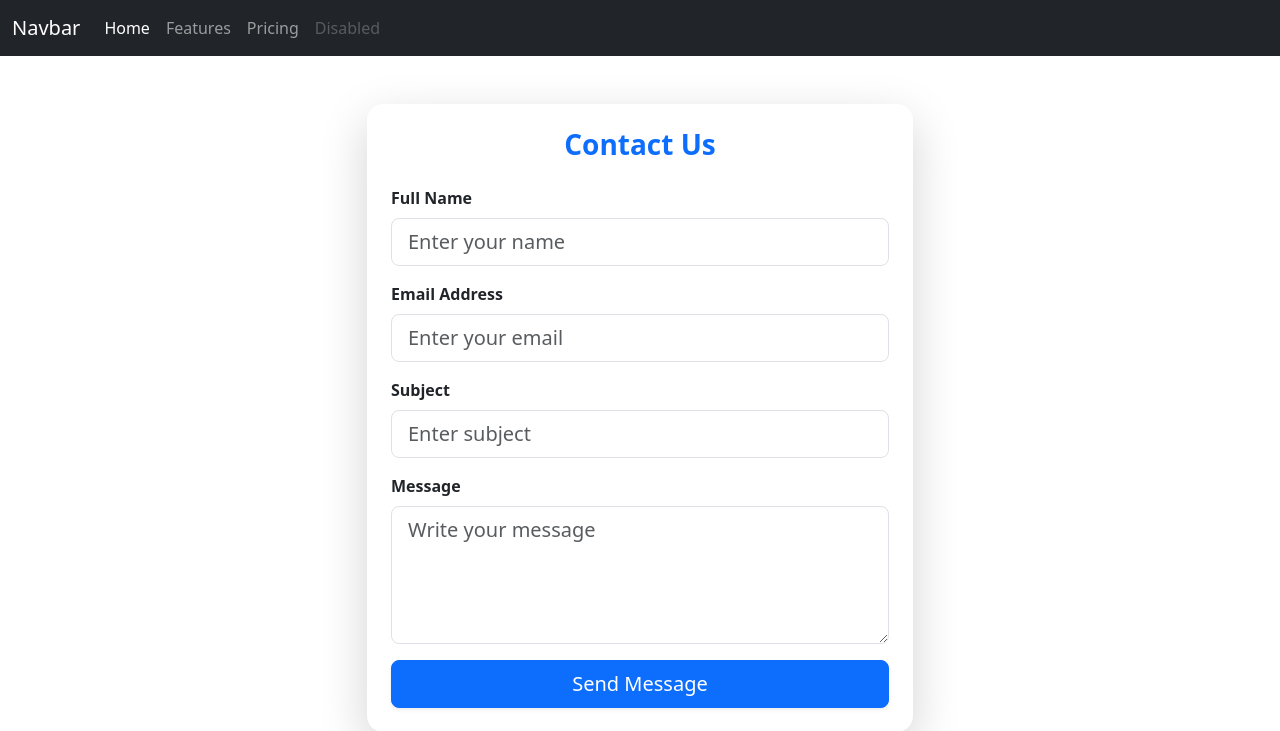
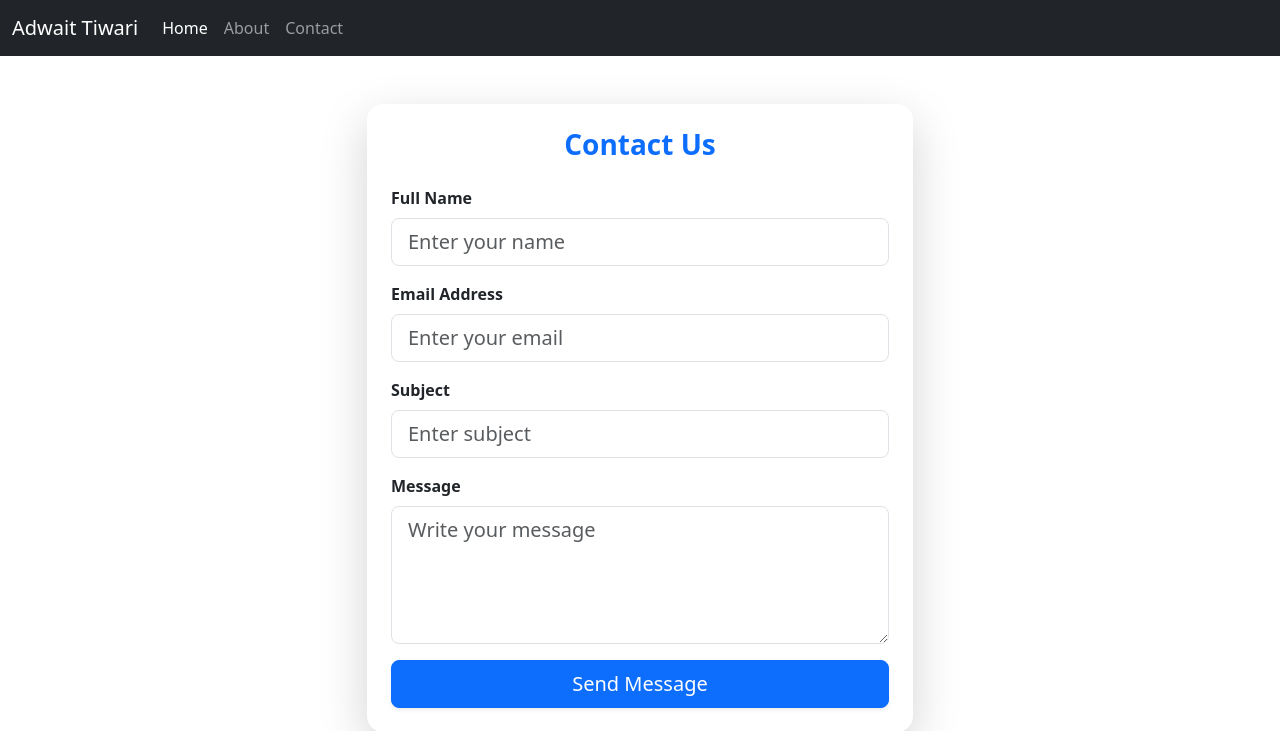
Before and after one commit to Adwait-tiwari/DjangoPractice, a Django app: page /contact in a window 1280 px wide. Shown: the top 731 px of the page. Run offline with Django 5.2, Linux system fonts and the light colour scheme.

Commit message:
Day4 Learning

```diff
--- a/Practice/views.py
+++ b/Practice/views.py
@@ -1,5 +1,6 @@
 from django.shortcuts import render
 from django.http import HttpResponse
+from Practice.models import Contact
 
 # Create your views here.
 def home(request):
@@ -14,6 +15,13 @@ def about(request):
     # return HttpResponse("This is the about page")
 
 def contact(request):
+    if request.method == 'POST':
+        name = request.POST.get('name')
+        email = request.POST.get('email')
+        subject = request.POST.get('subject')
+        desc = request.POST.get('desc')
+        contact = Contact(name=name,email=email,subject=subject,desc=desc)
+        contact.save()
     return render(request,'Contact.html')
 
     # return HttpResponse("this is the  contact page")
--- a/templates/Contact.html
+++ b/templates/Contact.html
@@ -10,6 +10,7 @@ TIwari{%endblock title %} {% block body%}
           <!-- Contact Form -->
           <form method="post" action="/contact">
             {% csrf_token %}
+
             <!-- Name -->
             <div class="mb-3">
               <label for="name" class="form-label fw-semibold">Full Name</label>
@@ -17,6 +18,7 @@ TIwari{%endblock title %} {% block body%}
                 type="text"
                 class="form-control form-control-lg"
                 id="name"
+                name="name"
                 placeholder="Enter your name"
                 required
               />
@@ -31,6 +33,7 @@ TIwari{%endblock title %} {% block body%}
                 type="email"
                 class="form-control form-control-lg"
                 id="email"
+                name="email"
                 placeholder="Enter your email"
                 required
               />
@@ -45,6 +48,7 @@ TIwari{%endblock title %} {% block body%}
                 type="text"
                 class="form-control form-control-lg"
                 id="subject"
+                name="subject"
                 placeholder="Enter subject"
                 required
               />
@@ -52,12 +56,11 @@ TIwari{%endblock title %} {% block body%}
 
             <!-- Message -->
             <div class="mb-3">
-              <label for="message" class="form-label fw-semibold"
-                >Message</label
-              >
+              <label for="desc" class="form-label fw-semibold">Message</label>
               <textarea
                 class="form-control form-control-lg"
-                id="message"
+                id="desc"
+                name="desc"
                 rows="4"
                 placeholder="Write your message"
                 required
@@ -77,4 +80,5 @@ TIwari{%endblock title %} {% block body%}
     </div>
   </div>
 </div>
+
 {% endblock body %}
--- a/templates/index.html
+++ b/templates/index.html
@@ -15,7 +15,7 @@
   <body>
     <nav class="navbar navbar-expand-lg bg-dark" data-bs-theme="dark">
       <div class="container-fluid">
-        <a class="navbar-brand" href="#">Navbar</a>
+        <a class="navbar-brand" href="#">Adwait Tiwari</a>
         <button
           class="navbar-toggler"
           type="button"
@@ -29,10 +29,9 @@
         </button>
         <div class="collapse navbar-collapse" id="navbarNavAltMarkup">
           <div class="navbar-nav">
-            <a class="nav-link active" aria-current="page" href="#">Home</a>
-            <a class="nav-link" href="#">Features</a>
-            <a class="nav-link" href="#">Pricing</a>
-            <a class="nav-link disabled" aria-disabled="true">Disabled</a>
+            <a class="nav-link active" aria-current="page" href="/">Home</a>
+            <a class="nav-link" href="about">About</a>
+            <a class="nav-link" href="contact">Contact</a>
           </div>
         </div>
       </div>
```
Also changed, not shown: Practice/models.py (+7 -4 lines), Practice/migrations/0002_alter_contact_email_alter_contact_name.py (added), Practice/migrations/0003_alter_contact_desc_alter_contact_email_and_more.py (added), db.sqlite3.
